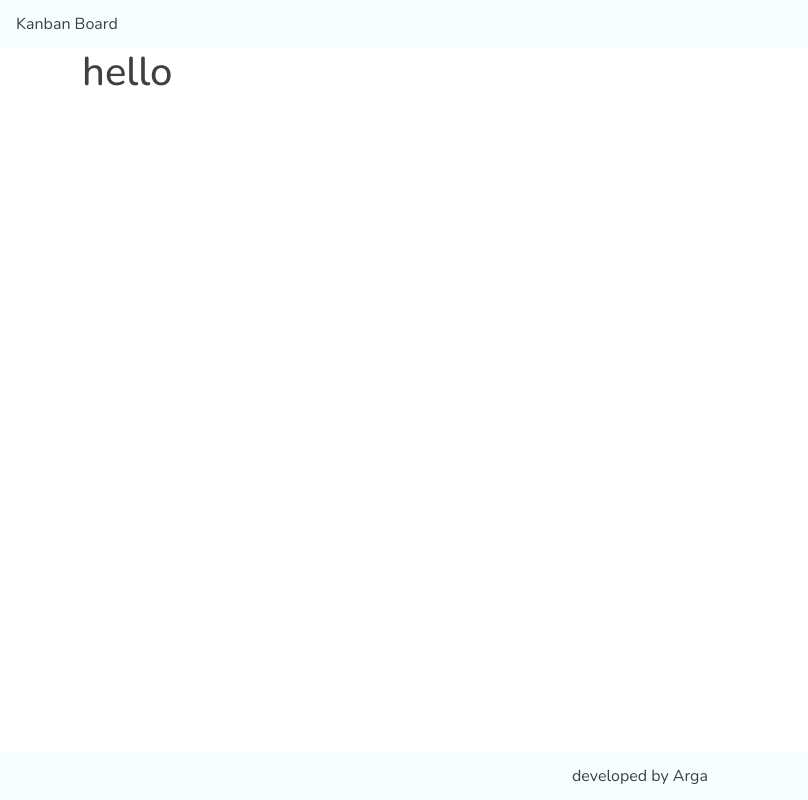
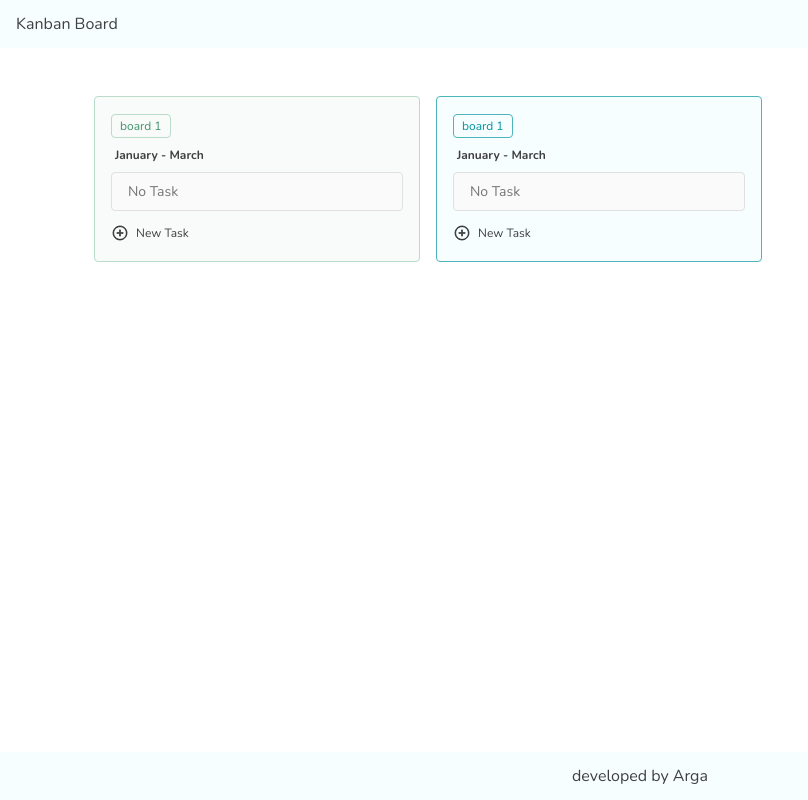
Before and after one commit to ezio341/Rakamin-casestudy, a React (Create React App) app: page / in a window 1280 px wide. Shown: the whole page, without its empty margins (0-808 px from the left). Built offline with nearby package versions, Linux system fonts and the light colour scheme.

Commit message:
added board group

```diff
--- /dev/null
+++ b/src/components/BoardGroup.jsx
@@ -0,0 +1,25 @@
+import { Button } from "react-bootstrap"
+import BoardTag from "./Tag"
+import ButtonIcon from "./ButtonIcon"
+import PlusIcon from '../icons/plus-circle.svg'
+
+export default function BoardGroup({boardItem, variant, duration, title}){
+  return (
+    <div className={`board-group ${variant}`}>
+      <BoardTag text={title} variant={variant}/>
+      <div className="s-12 font-weight-700 py-2 ms-1">
+        {duration}
+      </div>
+      {
+        /* if board item empty */
+        !boardItem.length &&
+        <div className="px-3 py-2 bg-neutral-20 s-14 font-weight-400 radius-4 border border-neutral-40 text-neutral-70">
+          No Task
+        </div>
+      }
+      <div className="mt-2">
+      <ButtonIcon variant="transparent" text="New Task" icon={PlusIcon} noPadding></ButtonIcon>
+      </div>
+    </div>
+  )
+}
--- /dev/null
+++ b/src/components/ButtonIcon.jsx
@@ -0,0 +1,12 @@
+import { Button, Image } from "react-bootstrap";
+
+export default function ButtonIcon({text, icon, variant, noPadding}){
+  return (
+    <Button className={`${variant==='transparent'?`text-neutral-90`:''} ${noPadding?'p-0':''} s-12 font-weight-400`} variant={variant}>
+      <span className="me-2">
+        <Image src={icon} height={16} width={16}/>
+      </span>
+      {text}
+    </Button>
+  )
+}
--- /dev/null
+++ b/src/components/Tag.jsx
@@ -0,0 +1,7 @@
+export default function Tag({text, variant}){
+  return (
+    <div className={`tag s-12 font-weight-400 ${variant}`}>
+      {text}
+    </div>
+  )
+}
--- a/src/pages/Dashboard.jsx
+++ b/src/pages/Dashboard.jsx
@@ -1,5 +1,34 @@
-export default function Dashboard({}){
+import {Container} from 'react-bootstrap'
+import BoardGroup from '../components/BoardGroup'
+
+export default function Dashboard(){
+  const BoardDummy = [
+    {
+      title: 'board 1',
+      duration: 'January - March',
+      variant: 'success',
+      item: []
+    },
+    {
+      title: 'board 1',
+      duration: 'January - March',
+      variant: 'primary',
+      item: []
+    }
+  ]
   return (
-    <h1>hello</h1>
+    <Container>
+      <div className='board-container py-5'>
+        {
+          BoardDummy.map((board, i)=>{
+            return(
+              <div className='me-3'>
+                <BoardGroup title={board.title} boardItem={board.item} duration={board.duration} variant={board.variant} key={i}/>
+              </div>
+            )
+          })
+        }
+      </div>
+    </Container>
   )
 }
--- /dev/null
+++ b/src/scss/_functions.scss
@@ -0,0 +1,9 @@
+@function variable_lookup($colour, $suffix: '') {
+  $value: null;
+  @if ( $suffix != '' and map-has-key($theme-colors, unquote($colour+'-'+$suffix)) ) {
+    $value: map-get($theme-colors, unquote($colour+'-'+$suffix));
+  } @else if ( map-has-key($theme-colors, unquote($colour)) ) {
+    $value: map-get($theme-colors, unquote($colour));
+  }
+  @return $value;
+}
--- a/src/scss/_variables.scss
+++ b/src/scss/_variables.scss
@@ -1,26 +1,40 @@
 $primary: #01959F;
 $primary-surface: #F7FEFF;
+$primary-border: #4DB5BC;
 $warning: #FA9810;
 $warning-surface: #FFFCF5;
+$warning-border: #FEEABC;
 $danger: #E11428;
 $danger-surface: #FFFAFA;
+$danger-border: #F5B1B7;
 $success: #43936C;
 $success-surface: #F8FBF9;
+$success-border: #B8DBCA;
 
-$neutral-900: #404040;
+$neutral-90: #404040;
+$neutral-20: #FAFAFA;
 $neutral-40: #E0E0E0;
 $neutral-60: #9E9E9E;
+$neutral-70: #757575;
 
 // overrides variables
 $theme-colors:
   (
     "primary": $primary,
     "primary-surface": $primary-surface,
+    "primary-border": $primary-border,
     "warning": $warning,
     "warning-surface": $warning-surface,
+    "warning-border": $warning-border,
     "danger": $danger,
     "danger-surface": $danger-surface,
+    "danger-border": $danger-border,
     "success": $success,
     "success-surface": $success-surface ,
-    "body": $neutral-900
+    "success-border": $success-border ,
+    "body": $neutral-90,
+    "neutral-20": $neutral-20,
+    "neutral-40": $neutral-40,
+    "neutral-70": $neutral-70,
+    "neutral-90": $neutral-90
   );
--- /dev/null
+++ b/src/scss/components/_board-group.scss
@@ -0,0 +1,15 @@
+.board-group{
+  padding: 1em;
+  border-radius: 4px;
+  border: 1px solid;
+  width: 326px;
+  @media (max-width: (map-get($grid-breakpoints, sm))) {
+    width: calc(100vw - 80px);
+  }
+  @each $variant, $value in $theme-colors {
+    &.#{$variant} {
+      background-color: variable_lookup($variant, surface);
+      border-color: variable_lookup($variant, 'border');
+    }
+  }
+}
--- /dev/null
+++ b/src/scss/components/_tag.scss
@@ -0,0 +1,14 @@
+.tag{
+  display: inline-block;
+  height: 24px;
+  border-radius: 4px;
+  padding: 2px 8px 2px 8px;
+  border: 1px solid;
+  @each $variant, $value in $theme-colors {
+    &.#{$variant} {
+      color: $value;
+      background-color: variable_lookup($variant, surface);
+      border-color: variable_lookup($variant, 'border');
+    }
+  }
+}
--- /dev/null
+++ b/src/scss/components/index.scss
@@ -0,0 +1,2 @@
+@import "./board-group";
+@import "./tag";
--- a/src/scss/index.scss
+++ b/src/scss/index.scss
@@ -3,6 +3,7 @@
 @import "~/node_modules/bootstrap/scss/variables";
 
 @import "./variables";
+@import "./functions";
 
 @import "~/node_modules/bootstrap/scss/bootstrap";
 
@@ -14,3 +15,4 @@
 
 // layouts
 @import "./layouts/default.scss";
+@import "./components/index.scss";
--- a/src/scss/style.scss
+++ b/src/scss/style.scss
@@ -4,7 +4,7 @@
   box-sizing: border-box
 }
 body {
-  color: $neutral-900;
+  color: $neutral-90;
 }
 
 // button
@@ -39,3 +39,17 @@ body {
     color: $neutral-60;
   }
 }
+
+// board container
+.board-container{
+  display: flex;
+  flex-wrap: nowrap;
+  overflow-x: scroll;
+}
+
+// radius
+@for $i from 1 through 16 {
+  .radius-#{$i}{
+    border-radius: #{$i}px
+  }
+}
```
Also changed, not shown: src/icons/plus-circle.svg (added).
